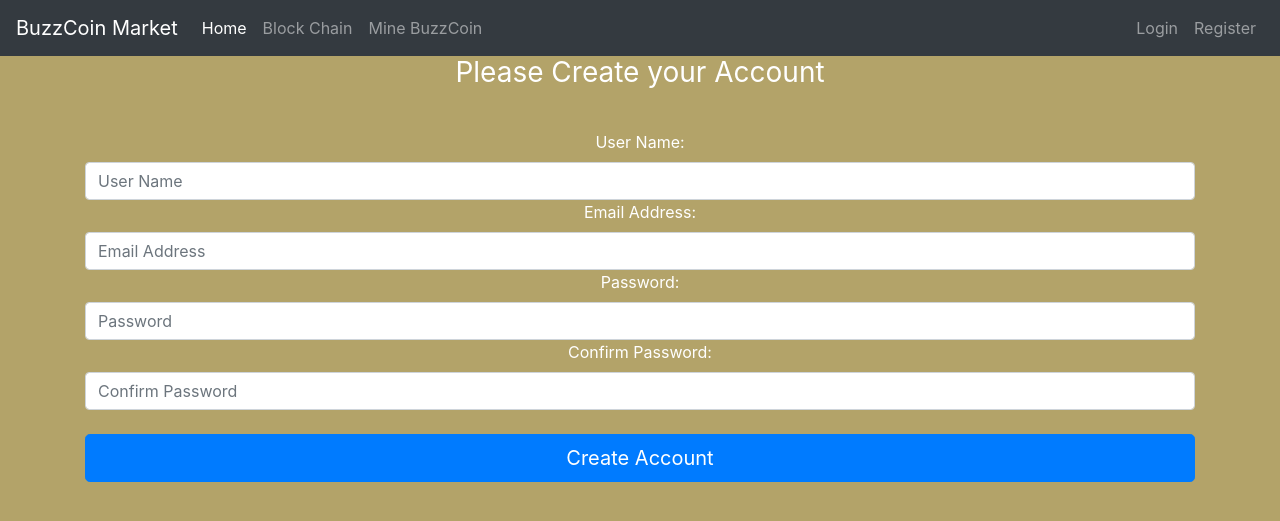
After one commit to ephraimkwon/BuzzCoin, a Flask app: template buzzcoin/templates/register.html in a window 1280 px wide. The commit adds this page. Shown: the top 521 px of the page. Run offline with Flask 2, Linux system fonts and the light colour scheme; the template is opened without the code that fills it: values that come from a table or form of the project are taken from there, others are empty; some libraries are stand-ins or nearby versions.

Commit message:
Forms update and registration page

```diff
--- a/buzzcoin/__init__.py
+++ b/buzzcoin/__init__.py
@@ -9,7 +9,7 @@ from flask_login import LoginManager
 app = Flask(__name__)
 
 
-app.config['SECRET_KEY'] = "Ephraim, Andy, and Evan's first Hackathon Project! Buzzcoin to the moon!"
+app.config['SECRET_KEY'] = "felkfsjeflkejldskjveslkfjw"
 # creates sql database of users and stuff
 app.config['SQLALCHEMY_DATABASE_URI'] = 'sqlite:///site.db'
 app.config['SQLALCHEMY_TRACK_NOTIFICATIONS'] = False
--- a/buzzcoin/forms.py
+++ b/buzzcoin/forms.py
@@ -3,27 +3,13 @@ from wtforms import StringField, PasswordField, SubmitField, BooleanField, Integ
 from wtforms.validators import DataRequired, Length, Email, EqualTo, ValidationError
 from buzzcoin.models import User
 
-class RegistrationForm(FlaskForm):
-    name = StringField('First Name', validators= [DataRequired()], render_kw={"placeholder": "Name"})
 
-    username = StringField('Username', validators=[DataRequired(), Length(min = 3, max = 16)],
-    render_kw= {"placeholder": "Username"})
-
-    email = StringField("Email", validators=[DataRequired(), Email()], render_kw={"placeholder": "Email"})
-
-    password = PasswordField('Password', validators=[DataRequired(), Length(min = 4, max = 20)],
-    render_kw= {"placeholder": "Password"})
-
-    confirm_password = PasswordField("Confirm Password", validators=[DataRequired(), EqualTo(password)],
-    render_kw= {"placeholder": "Confirm Password"})
-
-    submit = SubmitField('Sign Up')
-
-    def validate_username(self, username):
-        # Checks if username is already taken by someone
-        user = User.query.filter_by(username = username.data).first()
-        if user:
-            raise ValidationError("Username already taken. Please choose a different username")
+class RegisterForm(FlaskForm):
+    username = StringField(label='User Name:')
+    email_address = StringField(label='Email Address:')
+    password1 = PasswordField(label='Password:')
+    password2 = PasswordField(label='Confirm Password:')
+    submit = SubmitField(label='Create Account')
 
 class LoginForm(FlaskForm):
     email = StringField('Email', validators= [DataRequired(), Email()], render_kw= {"placeholder": "Email"})
--- a/buzzcoin/routes.py
+++ b/buzzcoin/routes.py
@@ -1,5 +1,6 @@
 from buzzcoin import app
 from flask import render_template
+from buzzcoin.forms import RegisterForm
 from buzzcoin.models import User
 
 @app.route('/')
@@ -23,3 +24,8 @@ def blockchain_page():
 @app.route('/mine')
 def mine_page():
     return render_template('mine.html')
+
+@app.route('/register')
+def register_page():
+    form = RegisterForm()
+    return render_template('register.html',form=form)
--- a/buzzcoin/templates/base.html
+++ b/buzzcoin/templates/base.html
@@ -35,7 +35,7 @@
                     <a class="nav-link" href="#">Login</a>
                 </li>
                 <li class="nav-item">
-                    <a class="nav-link" href="#">Register</a>
+                    <a class="nav-link" href="{{ url_for('register_page') }}">Register</a>
                 </li>
             </ul>
         </div>
--- /dev/null
+++ b/buzzcoin/templates/register.html
@@ -0,0 +1,33 @@
+{% extends 'base.html' %}
+{% block title %}
+Register Page
+{% endblock %}
+
+{% block content %}
+<body class="text-center">
+    <div class="container">
+        <form method="POST" class="form-register" style="color:white">
+            <h1 class="h3 mb-3 font-weight-normal">
+                Please Create your Account
+            </h1>
+            <br>
+            {{ form.username.label() }}
+            {{ form.username(class="form-control", placeholder="User Name") }}
+
+            {{ form.email_address.label() }}
+            {{ form.email_address(class="form-control", placeholder="Email Address") }}
+
+            {{ form.password1.label() }}
+            {{ form.password1(class="form-control", placeholder="Password") }}
+
+            {{ form.password2.label() }}
+            {{ form.password2(class="form-control", placeholder="Confirm Password") }}
+
+            <br>
+
+            {{ form.submit(class="btn btn-lg btn-block btn-primary") }}
+
+        </form>
+    </div>
+</body>
+{% endblock %}
```
